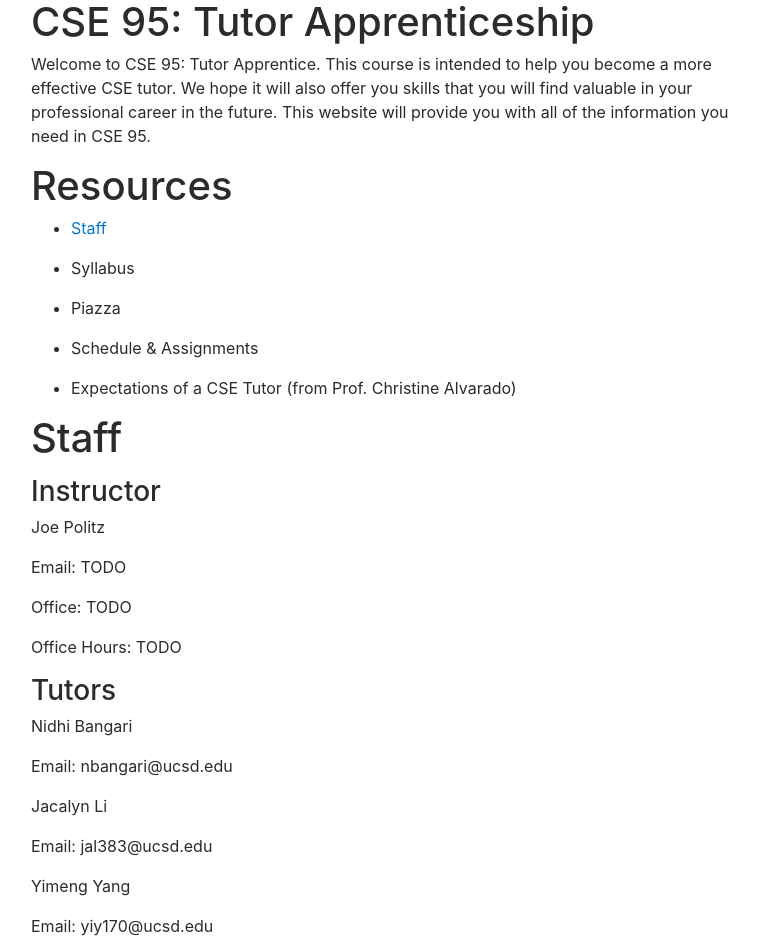
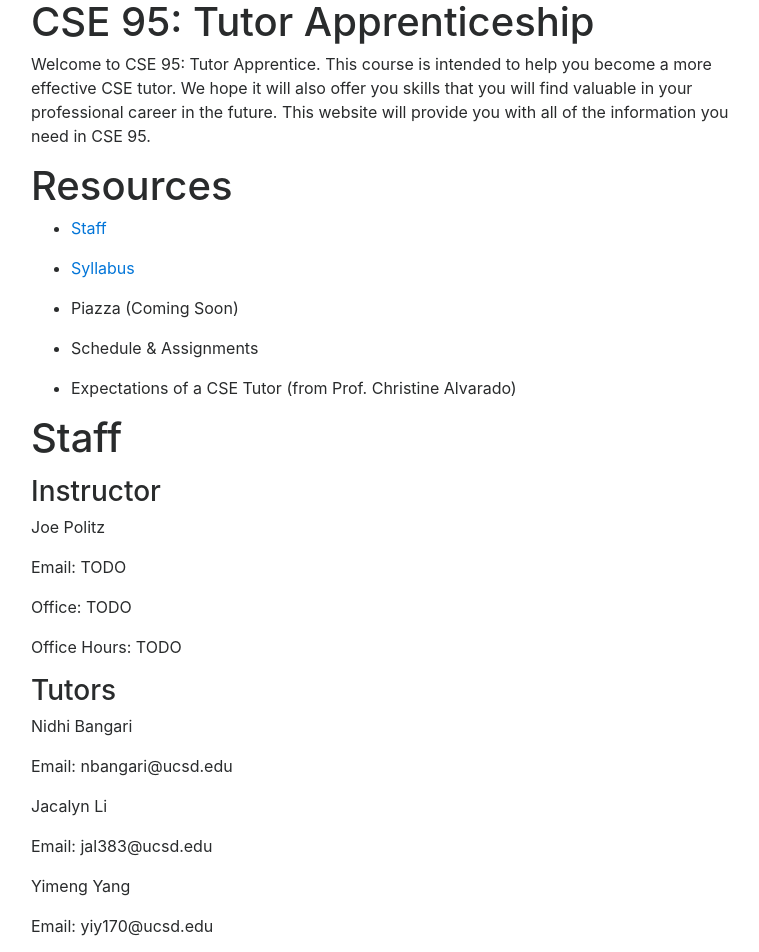
Before and after one commit to ucsd-cse95-f19/ucsd-cse95-f19.github.io, a Jekyll site: the page built from index.md, in a window 1280 px wide. Shown: the top 952 px of the page, without its empty margins (244-1003 px from the left). Built offline with Jekyll 4.4.1, drawn with Linux system fonts in a browser that asks for light colours; nearby versions of some CDN libraries.

Commit message:
Update index.md

```diff
--- a/index.md
+++ b/index.md
@@ -10,9 +10,9 @@ Welcome to CSE 95: Tutor Apprentice. This course is intended to help you become
 # Resources
 * <a href="#staff">Staff</a>
 
-* Syllabus
+* <a href="#syllabus">Syllabus</a>
 
-* Piazza
+* Piazza (Coming Soon)
 
 * Schedule & Assignments
 
@@ -45,5 +45,9 @@ Yimeng Yang
 
 Email: yiy170@ucsd.edu
 
+# Syllabus
+<a id="syllabus"></a>
+Coming Soon!
+
 # Schedule
  <iframe style="border: none; border-top: 1px solid grey; border-spacing: 2px" src="https://docs.google.com/spreadsheets/d/e/2PACX-1vTSzcbMtdGIdQ_FFq2vIGP2czId9MouBnDMgqzqNfHR6IVyaNJ_Dq9-d06UXTXgxdakOaYuHfkjwlC-/pubhtml?gid=0&amp;single=true&amp;widget=true&amp;headers=false" width="100%" height="800px"></iframe>
```
